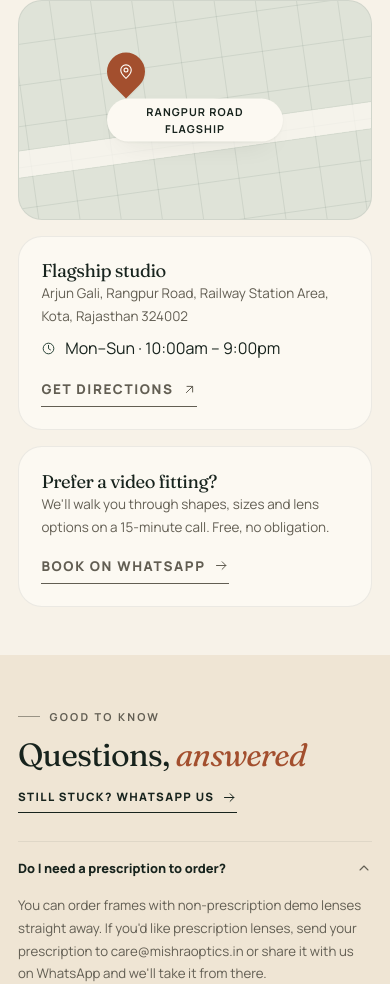
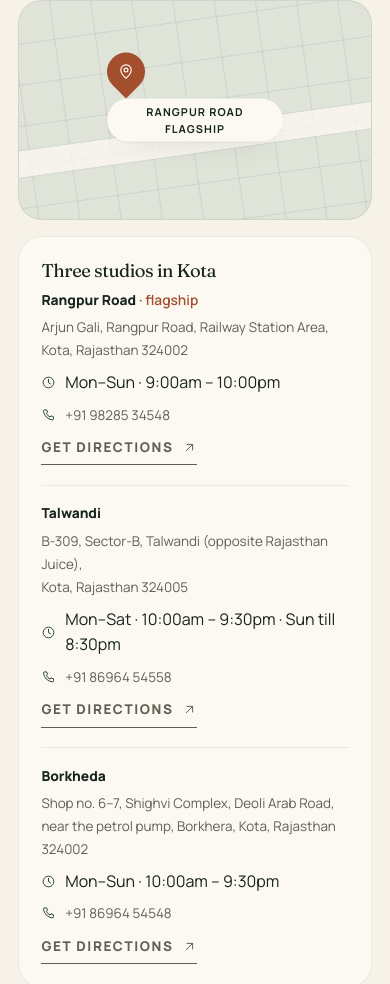
Before and after one commit to KotaLabs-Kota/mishra-optics, a plain HTML site: page contact.html in a window 390 px wide. Shown: the part 1498-2482 px from the top of the page. Drawn offline with Linux system fonts and the light colour scheme.

Commit message:
Use verified details from each branch's Google Maps listing
Corrections to what the earlier pass assumed:

- Borkheda PIN is 324002 (not 324001) — Shop no. 6-7, Shighvi Complex,
  Deoli Arab Road, near the petrol pump, Sahara Enclave, Borkhera
- Each branch has its OWN phone: Rangpur Road 98285 34548, Talwandi
  86964 54558, Borkheda 86964 54548. The single shared number was wrong
- Hours are not uniform: Rangpur Road 9:00am-10:00pm, Talwandi and
  Borkheda 10:00am-9:30pm (Talwandi closes 8:30pm on Sundays)
- Talwandi address is B-309, Sector-B, opposite Rajasthan Juice 324005

Each store card now shows its Google rating (4.9 from 3,992; 5.0 from
401; 5.0 from 831), a tap-to-call phone link and directions through that
branch's own maps.app.goo.gl listing. contact.html lists all three
branches in full instead of just the flagship. Footers carry the
flagship address with a pointer to the other two.

Co-authored-by: arena-agent <297053741+arena-agent@users.noreply.github.com>

```diff
--- a/contact.html
+++ b/contact.html
@@ -119,17 +119,37 @@
         <div class="contact-line"><svg class="icon" aria-hidden="true"><use href="assets/icons.svg#i-phone"></use></svg><a href="tel:+919828534548">+91 98285 34548</a></div>
         <div class="contact-line"><svg class="icon" aria-hidden="true"><use href="assets/icons.svg#i-whatsapp"></use></svg><a href="https://wa.me/919828534548?text=Hello%20Mishra%20Optics%2C%20I%27d%20like%20some%20help%20choosing%20a%20frame." target="_blank" rel="noopener">WhatsApp us</a></div>
         <div class="contact-line"><svg class="icon" aria-hidden="true"><use href="assets/icons.svg#i-facebook"></use></svg><a href="https://www.facebook.com/675562649552525/" target="_blank" rel="noopener">Facebook</a></div>
-        <div class="contact-line"><svg class="icon" aria-hidden="true"><use href="assets/icons.svg#i-clock"></use></svg><span>Mon–Sun · 10:00am – 9:00pm IST</span></div>
+        <div class="contact-line"><svg class="icon" aria-hidden="true"><use href="assets/icons.svg#i-clock"></use></svg><span>Mon–Sun · 9:00am – 10:00pm IST</span></div>
         <a class="btn btn-whatsapp btn-block" href="https://wa.me/919828534548?text=Hello%20Mishra%20Optics%2C%20I%27d%20like%20some%20help%20choosing%20a%20frame." target="_blank" rel="noopener" style="margin-top:1rem"><svg class="icon" aria-hidden="true"><use href="assets/icons.svg#i-whatsapp"></use></svg> Chat on WhatsApp</a>
       </div>
-      <div class="map-card" role="img" aria-label="Stylised map showing the Kota flagship studio">
+      <div class="map-card" role="img" aria-label="Stylised map showing the Rangpur Road flagship studio in Kota">
         <div class="map-pin"><span><svg class="icon" aria-hidden="true"><use href="assets/icons.svg#i-pin"></use></svg></span><strong>Rangpur Road flagship</strong></div>
       </div>
       <div class="contact-card">
-        <h3>Flagship studio</h3>
-        <p>Arjun Gali, Rangpur Road, Railway Station Area,<br>Kota, Rajasthan 324002</p>
-        <div class="contact-line"><svg class="icon" aria-hidden="true"><use href="assets/icons.svg#i-clock"></use></svg><span>Mon–Sun · 10:00am – 9:00pm</span></div>
-        <a class="link-arrow" href="https://maps.google.com/?q=Mishra+Optician+Arjun+Gali+Rangpur+Road+Kota+Rajasthan+324002" target="_blank" rel="noopener" style="margin-top:1rem">Get directions <svg class="icon" aria-hidden="true"><use href="assets/icons.svg#i-arrow-up-right"></use></svg></a>
+        <h3>Three studios in Kota</h3>
+        <div class="branch-list">
+          <div class="branch">
+            <strong>Rangpur Road <em>· flagship</em></strong>
+            <p>Arjun Gali, Rangpur Road, Railway Station Area,<br>Kota, Rajasthan 324002</p>
+            <div class="contact-line"><svg class="icon" aria-hidden="true"><use href="assets/icons.svg#i-clock"></use></svg><span>Mon–Sun · 9:00am – 10:00pm</span></div>
+            <div class="contact-line"><svg class="icon" aria-hidden="true"><use href="assets/icons.svg#i-phone"></use></svg><a href="tel:+919828534548">+91 98285 34548</a></div>
+            <a class="link-arrow" href="https://maps.app.goo.gl/d8M7fzZo2Wg4mpn37" target="_blank" rel="noopener">Get directions <svg class="icon" aria-hidden="true"><use href="assets/icons.svg#i-arrow-up-right"></use></svg></a>
+          </div>
+          <div class="branch">
+            <strong>Talwandi</strong>
+            <p>B-309, Sector-B, Talwandi (opposite Rajasthan Juice),<br>Kota, Rajasthan 324005</p>
+            <div class="contact-line"><svg class="icon" aria-hidden="true"><use href="assets/icons.svg#i-clock"></use></svg><span>Mon–Sat · 10:00am – 9:30pm · Sun till 8:30pm</span></div>
+            <div class="contact-line"><svg class="icon" aria-hidden="true"><use href="assets/icons.svg#i-phone"></use></svg><a href="tel:+918696454558">+91 86964 54558</a></div>
+            <a class="link-arrow" href="https://maps.app.goo.gl/nyt86nwMecyeWFk59" target="_blank" rel="noopener">Get directions <svg class="icon" aria-hidden="true"><use href="assets/icons.svg#i-arrow-up-right"></use></svg></a>
+          </div>
+          <div class="branch">
+            <strong>Borkheda</strong>
+            <p>Shop no. 6–7, Shighvi Complex, Deoli Arab Road,<br>near the petrol pump, Borkhera, Kota, Rajasthan 324002</p>
+            <div class="contact-line"><svg class="icon" aria-hidden="true"><use href="assets/icons.svg#i-clock"></use></svg><span>Mon–Sun · 10:00am – 9:30pm</span></div>
+            <div class="contact-line"><svg class="icon" aria-hidden="true"><use href="assets/icons.svg#i-phone"></use></svg><a href="tel:+918696454548">+91 86964 54548</a></div>
+            <a class="link-arrow" href="https://maps.app.goo.gl/jxotWdmWk32pK3tFA" target="_blank" rel="noopener">Get directions <svg class="icon" aria-hidden="true"><use href="assets/icons.svg#i-arrow-up-right"></use></svg></a>
+          </div>
+        </div>
       </div>
       <div class="contact-card">
         <h3>Prefer a video fitting?</h3>
@@ -171,7 +191,7 @@
       </div>
       <div class="footer__col"><h4>Shop</h4><a href="shop.html">All frames</a><a href="shop.html?category=eyeglasses">Eyeglasses</a><a href="shop.html?category=sunglasses">Sunglasses</a><a href="shop.html?sort=newest">New arrivals</a><a href="shop.html?sort=rating">Top rated</a></div>
       <div class="footer__col"><h4>Help</h4><a href="contact.html">Contact us</a><a href="https://wa.me/919828534548?text=Hi%20Mishra%20Optics%2C%20I%20need%20some%20help." target="_blank" rel="noopener">WhatsApp us</a><a href="contact.html">Shipping & returns</a><a href="contact.html">Size & fit guide</a><a href="contact.html">Prescription help</a><a href="contact.html">FAQs</a></div>
-      <div class="footer__col"><h4>Visit us</h4><address>Arjun Gali, Rangpur Road, Railway Station Area,<br>Kota, Rajasthan 324002</address><a class="footer__contact" href="tel:+919828534548"><svg class="icon" aria-hidden="true"><use href="assets/icons.svg#i-phone"></use></svg> +91 98285 34548</a><a class="footer__contact" href="mailto:care@mishraoptics.in"><svg class="icon" aria-hidden="true"><use href="assets/icons.svg#i-mail"></use></svg> care@mishraoptics.in</a><a class="footer__contact" href="contact.html"><svg class="icon" aria-hidden="true"><use href="assets/icons.svg#i-clock"></use></svg> Mon–Sun · 10:00am – 9:00pm</a></div>
+      <div class="footer__col"><h4>Visit us</h4><address>Arjun Gali, Rangpur Road, Railway Station Area,<br>Kota, Rajasthan 324002 <span class="footer__more">+ Talwandi &amp; Borkheda</span></address><a class="footer__contact" href="tel:+919828534548"><svg class="icon" aria-hidden="true"><use href="assets/icons.svg#i-phone"></use></svg> +91 98285 34548</a><a class="footer__contact" href="mailto:care@mishraoptics.in"><svg class="icon" aria-hidden="true"><use href="assets/icons.svg#i-mail"></use></svg> care@mishraoptics.in</a><a class="footer__contact" href="contact.html"><svg class="icon" aria-hidden="true"><use href="assets/icons.svg#i-clock"></use></svg> Mon–Sun · 9:00am – 10:00pm</a></div>
     </div>
     <div class="kotalabs-card">
       <span class="kotalabs-mark" aria-hidden="true"><b>K</b><i>L</i></span>
--- a/css/styles.css
+++ b/css/styles.css
@@ -996,6 +996,7 @@ h1 em, h2 em { font-style: italic; color: var(--clay); }
 }
 .footer__col a:hover { color: var(--paper-2); }
 .footer__col address { font-style: normal; font-size: 0.82rem; color: #767162; line-height: 1.7; }
+.footer__more { display: block; margin-top: 0.35rem; font-size: 0.74rem; color: #6a6558; }
 .footer__col .footer__contact { display: flex; align-items: center; gap: 0.45rem; margin-top: 0.55rem; }
 .footer__col .footer__contact .icon { width: 13px; height: 13px; color: var(--clay-soft); }
 .footer__bottom {
@@ -1376,8 +1377,13 @@ h1 em, h2 em { font-style: italic; color: var(--clay); }
 .store-card > span { font-size: 0.6rem; letter-spacing: 0.14em; text-transform: uppercase; color: var(--clay); font-weight: 800; }
 .store-card p { color: var(--muted); font-size: 0.84rem; line-height: 1.7; margin-top: 0.7rem; }
 .store-card .store-meta { display: grid; gap: 0.35rem; margin-top: 0.9rem; }
-.store-card .store-meta span { display: flex; align-items: center; gap: 0.45rem; font-size: 0.78rem; color: var(--muted); }
-.store-card .store-meta .icon { width: 14px; height: 14px; color: var(--forest); }
+.store-card .store-meta span,
+.store-card .store-meta a { display: flex; align-items: center; gap: 0.45rem; font-size: 0.78rem; color: var(--muted); transition: color 0.2s; }
+.store-card .store-meta a:hover { color: var(--clay); }
+.store-card .store-rating { display: flex; align-items: center; gap: 0.28rem; font-size: 0.72rem; color: var(--muted); margin-top: 0.45rem; }
+.store-card .store-rating .icon { width: 12px; height: 12px; color: var(--gold); }
+.store-card .store-rating strong { color: var(--ink); font-weight: 800; }
+.store-card .store-meta .icon { width: 14px; height: 14px; color: var(--forest); flex: none; }
 .store-card .link-arrow { margin-top: 1.1rem; }
 
 /* ---------- contact ---------- */
@@ -1414,6 +1420,13 @@ h1 em, h2 em { font-style: italic; color: var(--clay); }
 .form-card.is-sent form { display: none; }
 .form-card.is-sent .form-success { display: block; }
 .contact-aside { display: grid; gap: 1rem; }
+.branch-list { display: grid; gap: 1.2rem; margin-top: 0.4rem; }
+.branch { padding-top: 1.05rem; border-top: 1px solid var(--line-soft); }
+.branch:first-child { padding-top: 0; border-top: 0; }
+.branch > strong { display: block; font-size: 0.86rem; font-weight: 800; color: var(--ink); }
+.branch > strong em { font-style: normal; font-weight: 600; color: var(--clay); }
+.branch p { margin-top: 0.35rem; }
+.branch .link-arrow { margin-top: 0.6rem; }
 .contact-card { background: var(--paper-2); border: 1px solid var(--line-soft); border-radius: var(--r-lg); padding: 1.4rem; }
 .contact-card h3 { font-size: 1.15rem; }
 .contact-card p, .contact-card a { color: var(--muted); font-size: 0.84rem; line-height: 1.7; }
--- a/js/app.js
+++ b/js/app.js
@@ -714,12 +714,13 @@
       <div class="store-card">
         <span>${esc(s.label)}</span>
         <h3>${esc(s.city)}</h3>
+        <div class="store-rating">${icon("star")} <strong>${esc(s.rating)}</strong> · ${esc(s.reviews)} Google reviews</div>
         <p>${esc(s.address)}</p>
         <div class="store-meta">
           <span>${icon("clock")} ${esc(s.hours)}</span>
-          <span>${icon("phone")} ${esc(s.phone)}</span>
+          <a href="tel:${s.phone.replace(/[^\d+]/g, "")}">${icon("phone")} ${esc(s.phone)}</a>
         </div>
-        <a class="link-arrow" href="https://maps.google.com/?q=${encodeURIComponent(s.address)}" target="_blank" rel="noopener">Get directions ${icon("arrow-up-right")}</a>
+        <a class="link-arrow" href="https://www.google.com/maps/dir/?api=1&destination=${encodeURIComponent(s.address)}" target="_blank" rel="noopener">Get directions ${icon("arrow-up-right")}</a>
       </div>`).join("");
   }
   function renderFaqs() {
--- a/js/data.js
+++ b/js/data.js
@@ -244,24 +244,33 @@ const JOURNAL = [
 const STORES = [
   {
     city: "Rangpur Road",
-    label: "Flagship · Branch 01",
-    address: "Arjun Gali, Rangpur Road, Railway Station Area, Dadwara Colony, Kota, Rajasthan 324002",
-    hours: "Mon–Sun · 10:00am – 9:00pm",
-    phone: "+91 98285 34548"
+    label: "Flagship · Station Road",
+    address: "Arjun Gali, Rangpur Road, Railway Station Area, Kota, Rajasthan 324002",
+    hours: "Mon–Sun · 9:00am – 10:00pm",
+    phone: "+91 98285 34548",
+    rating: "4.9",
+    reviews: "3,992",
+    map: "https://maps.app.goo.gl/d8M7fzZo2Wg4mpn37"
   },
   {
     city: "Talwandi",
-    label: "Studio · Branch 02",
-    address: "New Jawahar Nagar, Talwandi, Kota, Rajasthan 324005",
-    hours: "Mon–Sun · 10:00am – 9:00pm",
-    phone: "+91 98285 34548"
+    label: "Studio · Talwandi",
+    address: "B-309, Sector-B, Talwandi (opposite Rajasthan Juice), Kota, Rajasthan 324005",
+    hours: "Mon–Sat · 10:00am – 9:30pm · Sun till 8:30pm",
+    phone: "+91 86964 54558",
+    rating: "5.0",
+    reviews: "401",
+    map: "https://maps.app.goo.gl/nyt86nwMecyeWFk59"
   },
   {
     city: "Borkheda",
-    label: "Studio · Branch 03",
-    address: "Deoli Arab Road, Near Petrol Pump, Borkheda, Kota, Rajasthan 324001",
-    hours: "Mon–Sun · 10:00am – 9:00pm",
-    phone: "+91 98285 34548"
+    label: "Studio · Borkheda",
+    address: "Shop no. 6–7, Shighvi Complex, Deoli Arab Road, near the petrol pump, Sahara Enclave, Borkhera, Kota, Rajasthan 324002",
+    hours: "Mon–Sun · 10:00am – 9:30pm",
+    phone: "+91 86964 54548",
+    rating: "5.0",
+    reviews: "831",
+    map: "https://maps.app.goo.gl/jxotWdmWk32pK3tFA"
   }
 ];
 
```
Also changed, not shown: about.html (+1 -1 lines), index.html (+2 -2 lines), product.html (+1 -1 lines), shop.html (+1 -1 lines), 1 other file.
